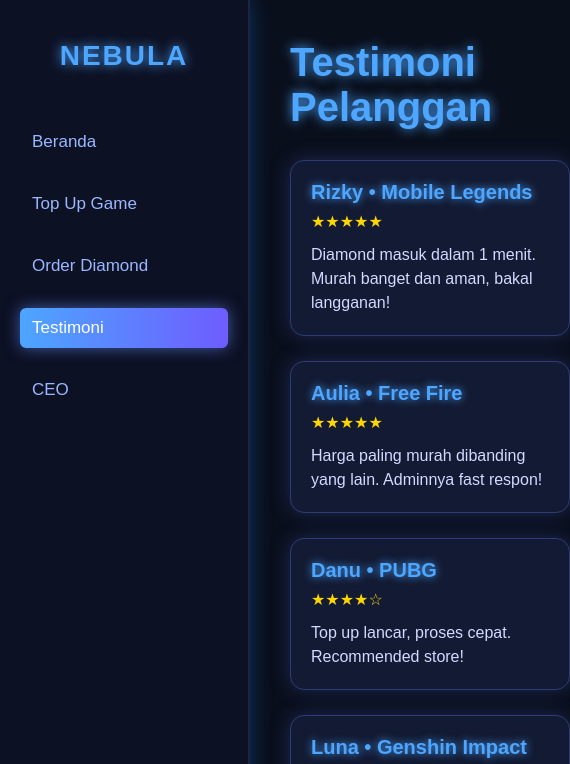
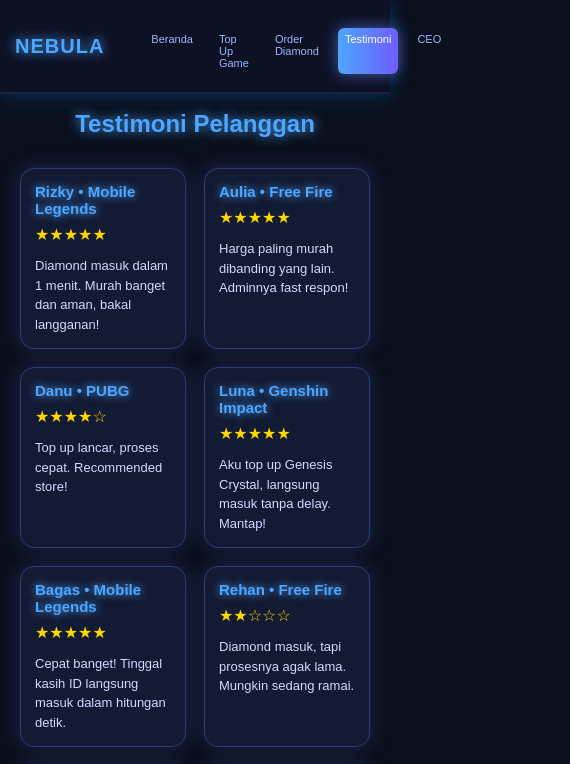
Before and after one commit to fatihakhtar11/fatih.github.io, a plain HTML site: page testimoni.html in a window 390 px wide. Shown: the top 764 px of the page, 570 px wide, since content can reach past the window. Drawn offline with Linux system fonts and the light colour scheme.

Commit message:
Update testimoni.html

```diff
--- a/testimoni.html
+++ b/testimoni.html
@@ -119,6 +119,132 @@
       padding: 20px;
       border-top: 2px solid #1d2343;
     }
+    /* =========================================================
+   RESPONSIVE TESTIMONI (HP • TABLET • DESKTOP)
+   ========================================================= */
+
+/* --- Tablet (≤ 992px) --- */
+@media (max-width: 992px) {
+
+  .main {
+    padding: 30px;
+  }
+
+  h1 {
+    font-size: 32px;
+  }
+
+  .testi-card {
+    padding: 18px;
+  }
+}
+
+/* --- HP (≤ 768px) --- */
+@media (max-width: 768px) {
+
+  /* Sidebar berubah menjadi TOPBAR */
+  .sidebar {
+    width: 100%;
+    height: auto;
+    position: fixed;
+    top: 0;
+    padding: 18px 15px;
+    border-right: none;
+    border-bottom: 2px solid #1d2343;
+    flex-direction: row;
+    justify-content: space-between;
+    align-items: center;
+    z-index: 999;
+  }
+
+  .brand {
+    font-size: 22px;
+  }
+
+  .sidebar nav {
+    flex-direction: row;
+    gap: 12px;
+  }
+
+  .sidebar nav a {
+    font-size: 13px;
+    padding: 6px 8px;
+  }
+
+  /* Main turun ke bawah */
+  .main {
+    margin-left: 0;
+    margin-top: 90px;
+    width: 100%;
+    padding: 20px;
+  }
+
+  h1 {
+    font-size: 28px;
+    text-align: center;
+  }
+
+  /* Grid testimoni */
+  .testi-container {
+    grid-template-columns: repeat(auto-fill, minmax(180px, 1fr));
+    gap: 18px;
+  }
+
+  .testi-card {
+    padding: 16px;
+  }
+
+  .testi-name {
+    font-size: 16px;
+  }
+
+  p {
+    font-size: 14px;
+  }
+
+  footer {
+    font-size: 13px;
+  }
+}
+
+/* --- HP kecil (≤ 480px) --- */
+@media (max-width: 480px) {
+
+  .brand {
+    font-size: 20px;
+    letter-spacing: 1px;
+  }
+
+  .sidebar nav a {
+    font-size: 11px;
+    padding: 5px 7px;
+  }
+
+  h1 {
+    font-size: 24px;
+  }
+
+  .testi-container {
+    grid-template-columns: repeat(auto-fill, minmax(150px, 1fr));
+  }
+
+  .testi-card {
+    padding: 14px;
+  }
+
+  .testi-name {
+    font-size: 15px;
+  }
+
+  p {
+    font-size: 13px;
+  }
+
+  footer {
+    font-size: 12px;
+  }
+}
+
   </style>
 </head>
 <body>
```
